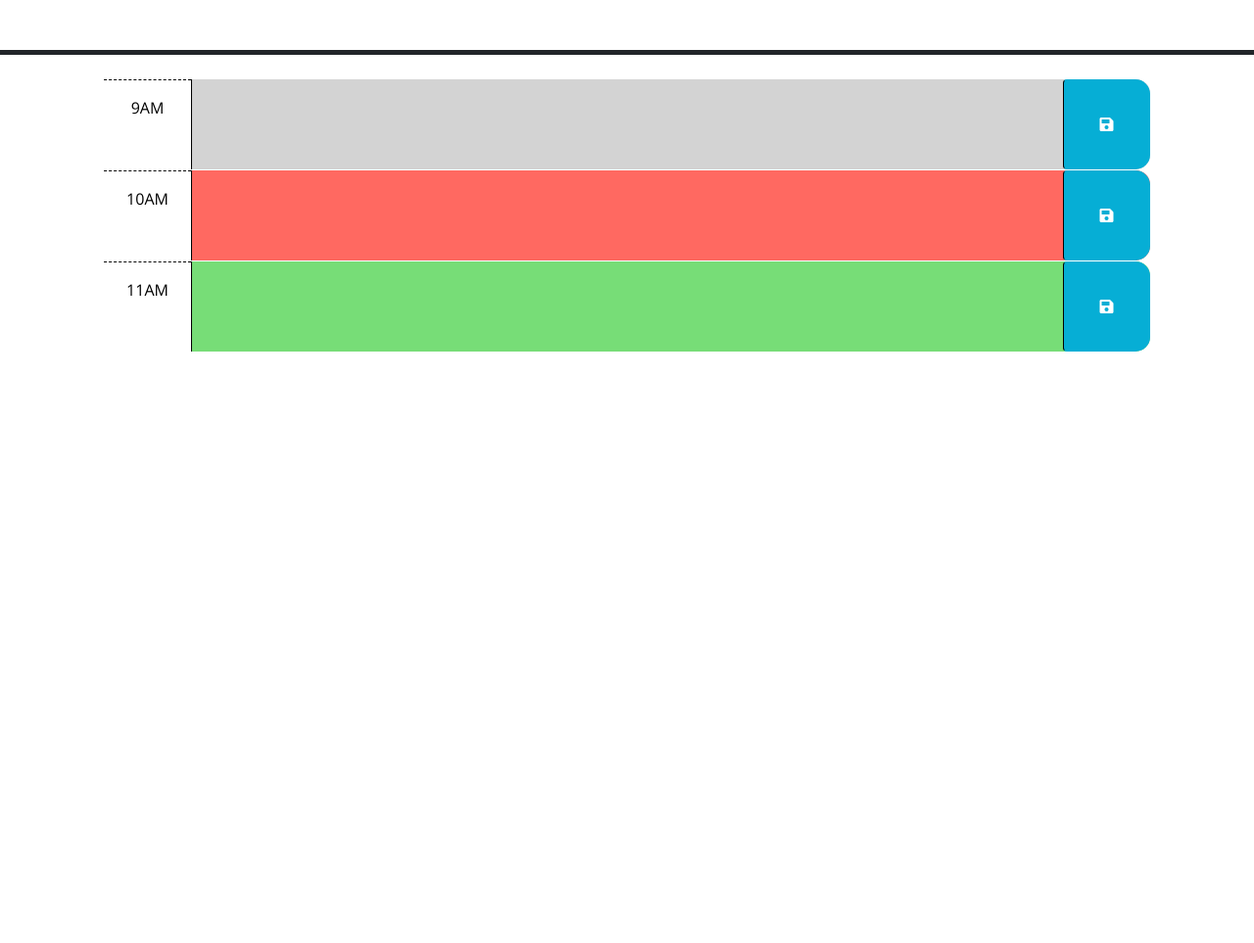
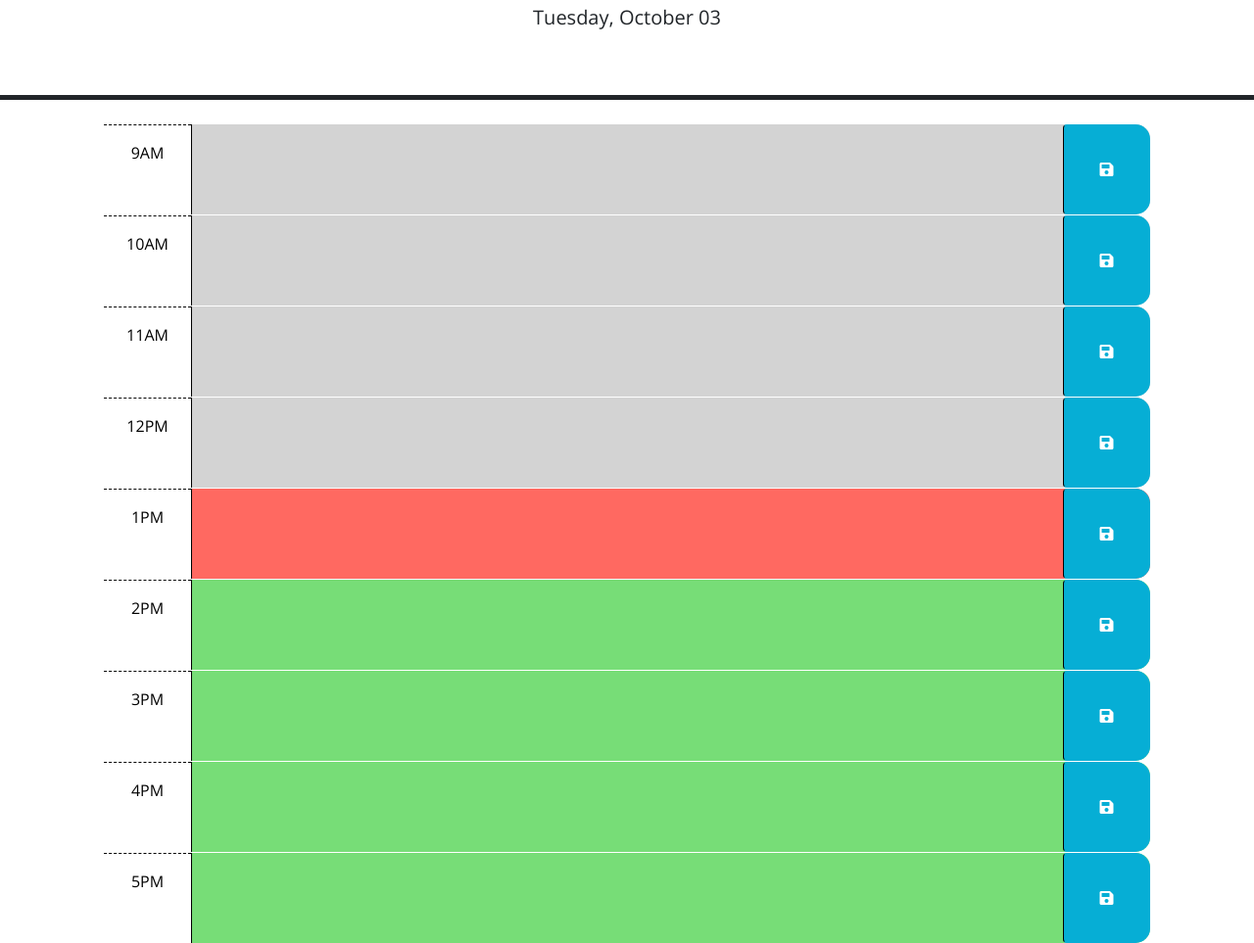
Before and after one commit to jamessahunter/work-day-scheduler, a plain HTML site: page index.html in a window 1280 px wide. Shown: the part 176-1139 px from the top of the page at 98% size. Before the commit the page ends 800 px from the top, so only its background shows below. Drawn offline with nearby package versions, Linux system fonts and the light colour scheme.

Commit message:
add day of week and date

```diff
--- a/index.html
+++ b/index.html
@@ -18,6 +18,19 @@
       href="https://fonts.googleapis.com/css?family=Open+Sans&display=swap"
       rel="stylesheet"
     />
+    <script
+    src="https://cdn.jsdelivr.net/npm/dayjs@1.11.3/dayjs.min.js"
+    integrity="sha256-iu/zLUB+QgISXBLCW/mcDi/rnf4m4uEDO0wauy76x7U="
+    crossorigin="anonymous"
+  ></script>
+
+  <script
+    src="https://code.jquery.com/jquery-3.5.1.min.js"
+    integrity="sha256-9/aliU8dGd2tb6OSsuzixeV4y/faTqgFtohetphbbj0="
+    crossorigin="anonymous"
+  ></script>
+
+
     <link rel="stylesheet" href="style.css" />
     <title>Work Day Scheduler</title>
   </head>
@@ -39,7 +52,6 @@
         code is implemented.
         -->
 
-      <!-- Example of a past time block. The "past" class adds a gray background color. -->
       <div id="hour-9" class="row time-block past">
         <div class="col-2 col-md-1 hour text-center py-3">9AM</div>
         <textarea class="col-8 col-md-10 description" rows="3"> </textarea>
@@ -48,8 +60,7 @@
         </button>
       </div>
 
-      <!-- Example of a a present time block. The "present" class adds a red background color. -->
-      <div id="hour-10" class="row time-block present">
+      <div id="hour-10" class="row time-block past">
         <div class="col-2 col-md-1 hour text-center py-3">10AM</div>
         <textarea class="col-8 col-md-10 description" rows="3"> </textarea>
         <button class="btn saveBtn col-2 col-md-1" aria-label="save">
@@ -57,15 +68,59 @@
         </button>
       </div>
 
-      <!-- Example of a future time block. The "future" class adds a green background color. -->
-      <div id="hour-11" class="row time-block future">
+      <div id="hour-11" class="row time-block past">
         <div class="col-2 col-md-1 hour text-center py-3">11AM</div>
         <textarea class="col-8 col-md-10 description" rows="3"> </textarea>
         <button class="btn saveBtn col-2 col-md-1" aria-label="save">
           <i class="fas fa-save" aria-hidden="true"></i>
         </button>
       </div>
+      <div id="hour-12" class="row time-block past">
+        <div class="col-2 col-md-1 hour text-center py-3">12PM</div>
+        <textarea class="col-8 col-md-10 description" rows="3"> </textarea>
+        <button class="btn saveBtn col-2 col-md-1" aria-label="save">
+          <i class="fas fa-save" aria-hidden="true"></i>
+        </button>
+      </div>
 
+      <div id="hour-1" class="row time-block present">
+        <div class="col-2 col-md-1 hour text-center py-3">1PM</div>
+        <textarea class="col-8 col-md-10 description" rows="3"> </textarea>
+        <button class="btn saveBtn col-2 col-md-1" aria-label="save">
+          <i class="fas fa-save" aria-hidden="true"></i>
+        </button>
+      </div>
+
+      <div id="hour-2" class="row time-block future">
+        <div class="col-2 col-md-1 hour text-center py-3">2PM</div>
+        <textarea class="col-8 col-md-10 description" rows="3"> </textarea>
+        <button class="btn saveBtn col-2 col-md-1" aria-label="save">
+          <i class="fas fa-save" aria-hidden="true"></i>
+        </button>
+      </div>
+      <div id="hour-3" class="row time-block future">
+        <div class="col-2 col-md-1 hour text-center py-3">3PM</div>
+        <textarea class="col-8 col-md-10 description" rows="3"> </textarea>
+        <button class="btn saveBtn col-2 col-md-1" aria-label="save">
+          <i class="fas fa-save" aria-hidden="true"></i>
+        </button>
+      </div>
+
+      <div id="hour-4" class="row time-block future">
+        <div class="col-2 col-md-1 hour text-center py-3">4PM</div>
+        <textarea class="col-8 col-md-10 description" rows="3"> </textarea>
+        <button class="btn saveBtn col-2 col-md-1" aria-label="save">
+          <i class="fas fa-save" aria-hidden="true"></i>
+        </button>
+      </div>
+
+      <div id="hour-5" class="row time-block future">
+        <div class="col-2 col-md-1 hour text-center py-3">5PM</div>
+        <textarea class="col-8 col-md-10 description" rows="3"> </textarea>
+        <button class="btn saveBtn col-2 col-md-1" aria-label="save">
+          <i class="fas fa-save" aria-hidden="true"></i>
+        </button>
+      </div>
     <script src="https://code.jquery.com/jquery-3.4.1.min.js"></script>
     <script
       src="https://cdn.jsdelivr.net/npm/dayjs@1.11.3/dayjs.min.js"
--- a/script.js
+++ b/script.js
@@ -1,7 +1,23 @@
+//event listener on button
+//save to local storage
+//check time change classes
+//get current time
+//use jquery
+//call jquery in html
+
+
+
 // Wrap all code that interacts with the DOM in a call to jQuery to ensure that
 // the code isn't run until the browser has finished rendering all the elements
 // in the html.
 $(function () {
+
+  var today=dayjs().format('dddd, MMMM DD');
+  $('#currentDay').text(today);
+
+
+
+
   // TODO: Add a listener for click events on the save button. This code should
   // use the id in the containing time-block as a key to save the user input in
   // local storage. HINT: What does `this` reference in the click listener
```
